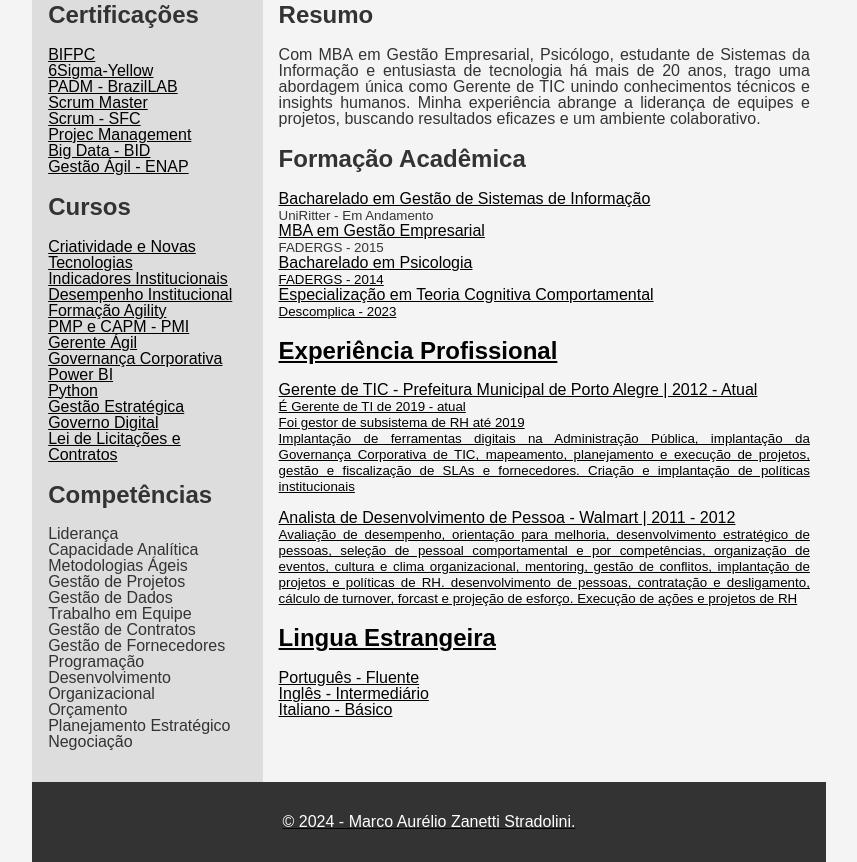
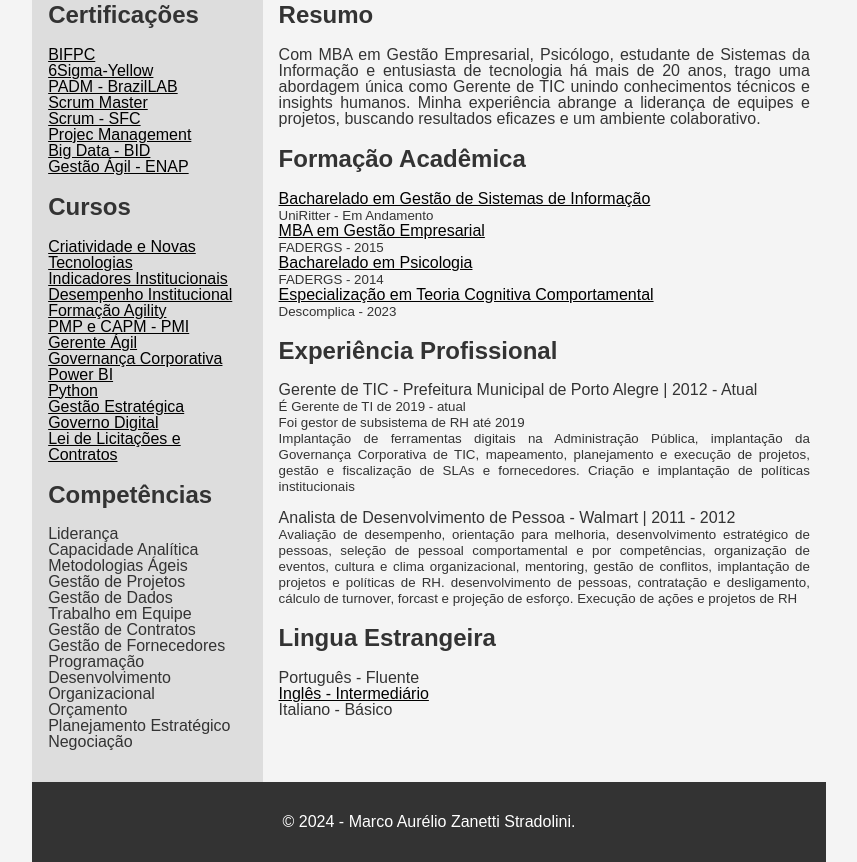
Before and after one commit to MAZStradolini/Curriculo-Pessoal, a plain HTML site: page index.html in a window 1280 px wide. Shown: the part 264-1126 px from the top of the page, without its empty margins (211-1068 px from the left). Drawn offline with Linux system fonts and the light colour scheme.

Commit message:
Update index.html

```diff
--- a/index.html
+++ b/index.html
@@ -78,9 +78,9 @@
                       <li><span class="smaller">UniRitter - Em Andamento</span></li>
                       <li><a href="https://drive.google.com/file/d/1IcEPENx42J96pTlsTllIh791cK3jIIG-/view?usp=sharing" target="_blank">MBA em Gestão Empresarial</a></li>
                       <li><span class="smaller">FADERGS - 2015</span></li>
-                      <li><a href="https://drive.google.com/file/d/1-A4hNkXFlgvaSQOayzKBtZ74Y5G-gcsT/view?usp=sharing" target="_blank">Bacharelado em Psicologia</li>
+                      <li><a href="https://drive.google.com/file/d/1-A4hNkXFlgvaSQOayzKBtZ74Y5G-gcsT/view?usp=sharing" target="_blank">Bacharelado em Psicologia</a></li>
                       <li><span class="smaller">FADERGS - 2014</span></li>
-                      <li><a href="https://drive.google.com/file/d/1ntFVe95XeWXJlYHw0FZxd7-aldMTvB60/view?usp=sharing" target="_blank">Especialização em Teoria Cognitiva Comportamental</li>
+                      <li><a href="https://drive.google.com/file/d/1ntFVe95XeWXJlYHw0FZxd7-aldMTvB60/view?usp=sharing" target="_blank">Especialização em Teoria Cognitiva Comportamental</a></li>
                       <li><span class="smaller">Descomplica - 2023</span></li>
                   </ul>
             </section>
@@ -100,7 +100,7 @@
                 <h2>Lingua Estrangeira</h2>
                 <ul>
                     <li>Português - Fluente</li>
-                    <li><a href="https://drive.google.com/file/d/1PEtGEePbif5uVZnAepZ23eGRfN6OM_FV/view?usp=sharing" target="_blank">Inglês - Intermediário</li>
+                    <li><a href="https://drive.google.com/file/d/1PEtGEePbif5uVZnAepZ23eGRfN6OM_FV/view?usp=sharing" target="_blank">Inglês - Intermediário</a></li>
                     <li>Italiano - Básico</li>
                 </ul>
             </section>
```
